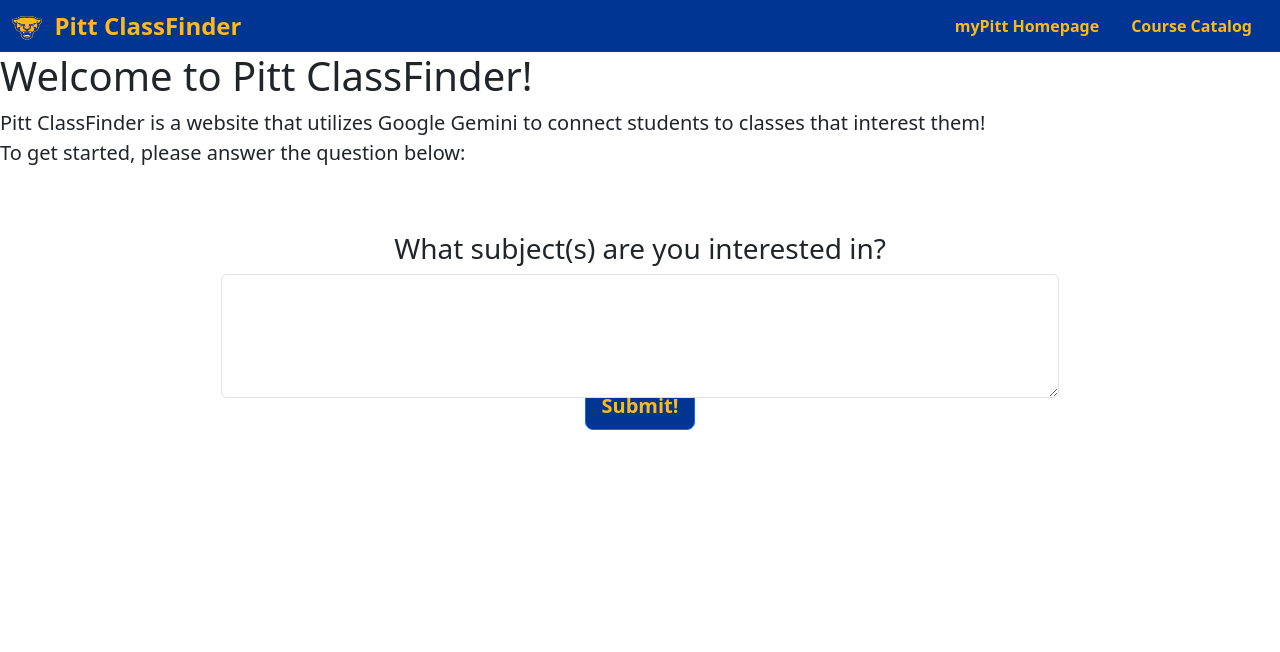
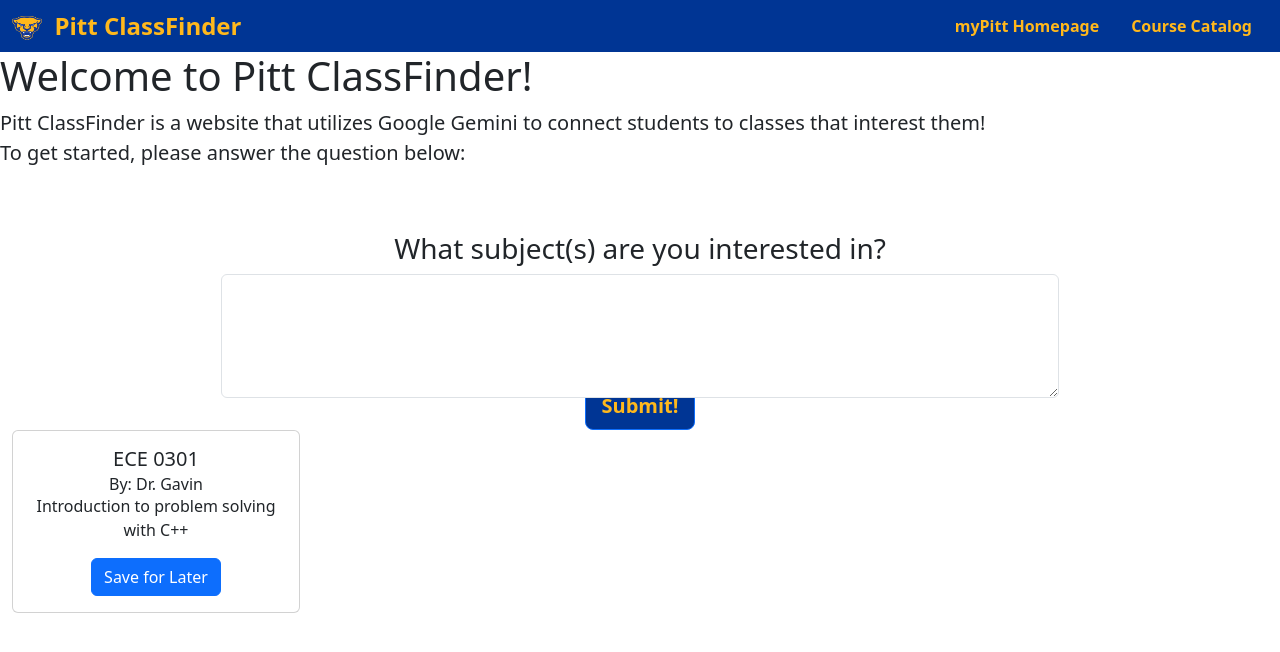
Before and after one commit to LOB628/steelhacks2024, a React (Vite) app in the folder steelhacks2024/: page / in a window 1280 px wide. Shown: the top 652 px of the page. Built offline with nearby package versions, Linux system fonts and the light colour scheme.

Commit message:
Made a card

```diff
--- /dev/null
+++ b/steelhacks2024/src/components/Card.tsx
@@ -0,0 +1,19 @@
+import Card from 'react-bootstrap/Card';
+import Button from 'react-bootstrap/Button';
+
+
+export default function CourseCard({CourseInfo} : any){
+
+    return CourseInfo.map(({title, description, professor} : any) => (
+        <Card style={{ width: '18rem' }}>
+          <Card.Body>
+            <Card.Title>{title}</Card.Title>
+            <Card.Subtitle>By: {professor}</Card.Subtitle>
+            <Card.Text>
+                {description}
+            </Card.Text>
+            <Button variant="primary">Save for Later</Button>
+          </Card.Body>
+        </Card>
+      ));
+}
--- a/steelhacks2024/src/components/HomeScreen.tsx
+++ b/steelhacks2024/src/components/HomeScreen.tsx
@@ -1,6 +1,9 @@
 //import Dropdown from 'react-bootstrap/Dropdown'
 import { useState } from 'react';
 import axios from 'axios';
+import CourseCard from './Card';
+
+const DummyCourse = [{"title": "ECE 0301", "description": "Introduction to problem solving with C++", "professor": "Dr. Gavin"}]
 
 function HomeScreen() {
     /*const majors = [
@@ -181,6 +184,9 @@
                     Submit!
                 </button>
             </div>
+
+            <CourseCard CourseInfo={DummyCourse} />
+
         </div>
     </div>
     </>
```
